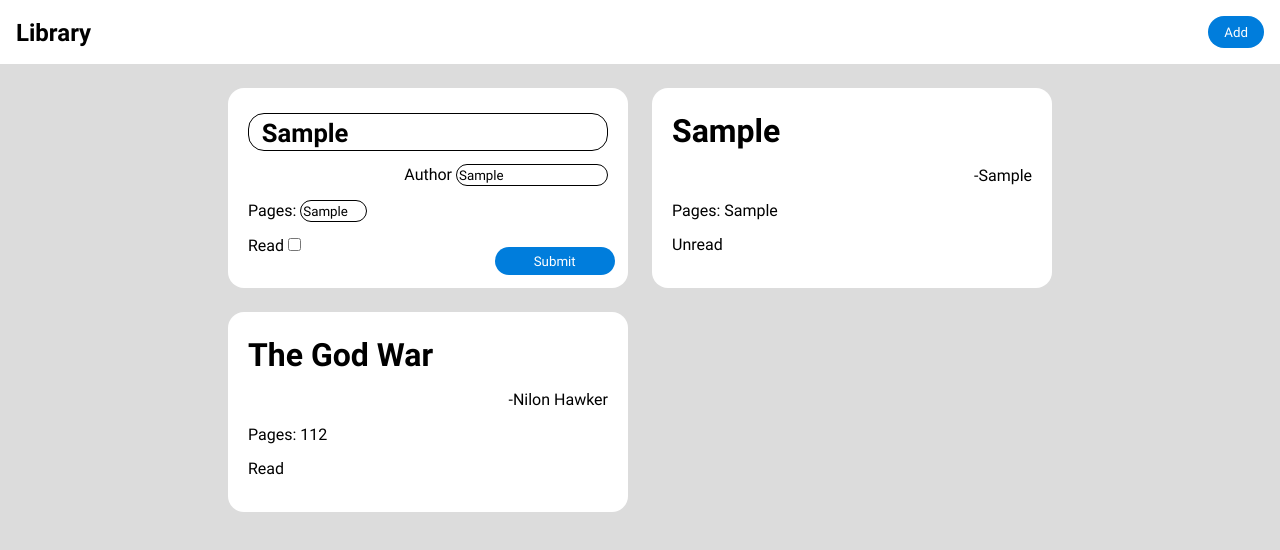
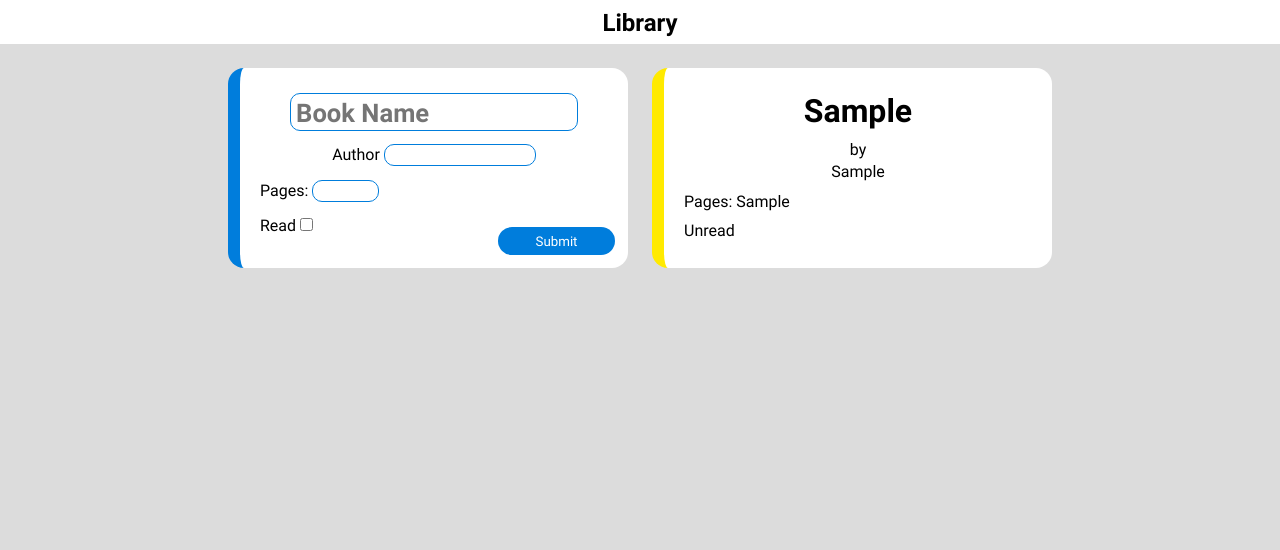
Before and after one commit to Dark-WizZ/library, a plain HTML site: page index.html in a window 1280 px wide. Both pictures are taken after typing "Sample", "Sample", "Sample" into the empty fields and a click on the button "Submit". Drawn offline with Linux system fonts and the light colour scheme.

Commit message:
Add function to populate cards

```diff
--- a/index.html
+++ b/index.html
@@ -13,18 +13,18 @@
   <div class="container">
     <header class="header">
       <div class="title">Library</div>
-      <button class="add">Add</button>
     </header>
     <main class="main">
       <div class="cards">
         <div class="input">
           <div class="bookName">
             <label for="bookName" aria-label="Book Name"></label>
-            <input type="text" id="bookName" placeholder="Book Name">
+            <input type="text" id="bookName" placeholder="Book Name"
+            maxlength="40">
           </div>
           <div class="author">
             <label for="author">Author</label>
-            <input type="text" id="author">
+            <input type="text" id="author" maxlength="25">
           </div>
           <div class="pages">
             <label for="pages">Pages:</label>
@@ -36,24 +36,6 @@
           </div>
           <button class="submit">Submit</button>
         </div>
-        <div class="card">
-          <div class="bookName">The God War</div>
-          <div class="author">-Nilon Hawker</div>
-          <div class="pages">Pages: 112</div>
-          <div class="isRead">Read</div>
-        </div>
-
-        <!-- <div class="card"></div>
-        <div class="card"></div>
-        <div class="card"></div>
-        <div class="card"></div>
-        <div class="card"></div>
-        <div class="card"></div>
-        <div class="card"></div>
-        <div class="card"></div>
-        <div class="card"></div>
-        <div class="card"></div> -->
-
       </div>
     </main>
   </div>
--- a/script.js
+++ b/script.js
@@ -28,10 +28,18 @@ function addBook(){
   console.table(library)
 
   input.insertAdjacentHTML('afterend',
-            `<div class="card">
-              <div class="bookName">${_bookName}</div>
-              <div class="author">-${_author}</div>
-              <div class="pages">Pages: ${_pages}</div>
+            `<div class="card ${(_isRead)?'read':'Unread'}">
+              <div class="bookName">${_bookName?_bookName:'Title Undefined'}</div>
+              <div class="author">by<br>${_author?_author:'Author Undefined'}</div>
+              <div class="pages">Pages: ${_pages?_pages:'undefined'}</div>
               <div class="isRead">${(_isRead)?'Read':'Unread'}</div>
             </div>`)
+
+  clearIP();
 }
+
+function clearIP(){
+  bookNameIP.value = '';
+  authorIP.value = '';
+  pagesIP.value = '';
+}
--- a/style.css
+++ b/style.css
@@ -16,14 +16,15 @@ html, body{
   grid-template-rows: auto 1fr;
 }
 .header{
-  display: flex;
-  padding: 16px;
+  display: grid;
+  padding:6px;
   font-weight: 900;
 }
 .title{
   font-family: 'robotobold';
   font-size: 24px;
-  margin-right: auto;
+  place-self: center;
+
 }
 .main{
   background-color: var(--main-clr);
@@ -48,26 +49,40 @@ button{
   height: 200px;
   background-color: var(--header-clr);
   display: grid;
+  border-left: 12px solid var(--blue-clr);
 }
+.cards .card{
+  border-left: 12px solid rgb(255, 234, 0);
+}
+.cards .card.read{
+  border-left: 12px solid rgb(77, 255, 0);
+}
+
 .bookName{
   font-family: 'robotobold';
   font-size: 2em;
+  justify-self: center;
 }
 #bookName{
-  padding-left: 0.5em;
+  padding-left: 0.2em;
   width: 100% ;
   font-family: 'robotobold';
   font-size: 0.8em;
 }
-.author, #author{
+ #author{
   justify-self: end;
+}
+.author{
+  text-align: center;
+  justify-self: center;
 }
 #pages{
   width: 5em;
+  padding-left: 0.2em;
 }
 input{
-  border-radius: 16px;
-  border:1px solid black;
+  border-radius: 10px;
+  border:1px solid var(--blue-clr);
   overflow: visible;
 }
 .input{
```
